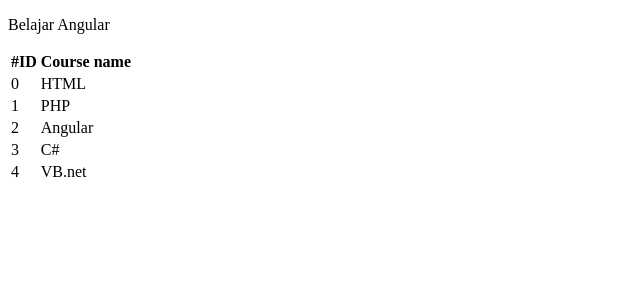
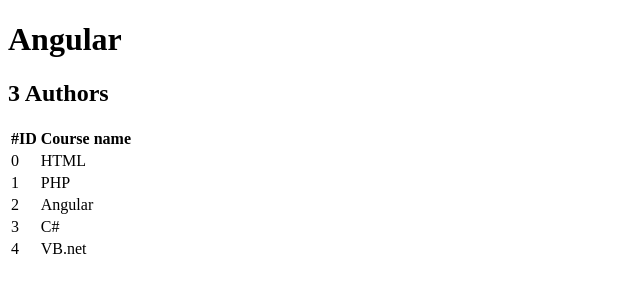
Before and after one commit to ahmadmusyadada/Jobsheet3-PWL, an Angular app: page / in a window 1280 px wide. Shown: the top 300 px of the page, without its empty margins (0-640 px from the left). Built offline with nearby package versions, Linux system fonts and the light colour scheme.

Commit message:
Angular 3 Authors

```diff
--- a/src/app/course/course.component.html
+++ b/src/app/course/course.component.html
@@ -1,6 +1,5 @@
-<p>
-  {{title}}
-</p>
+<h1>{{title}}</h1>
+<h2>{{title2}}</h2>
 <table>
   <thead>
     <th>#ID</th>
--- a/src/app/course/course.component.ts
+++ b/src/app/course/course.component.ts
@@ -8,7 +8,8 @@ import { CoursesService } from '../courses.service';
 })
 export class CoursesComponent implements OnInit {
 
-  title = 'Belajar Angular';
+  title = 'Angular';
+  title2 = '3 Authors';
   Courses;
 
   constructor(private service: CoursesService) {
```
